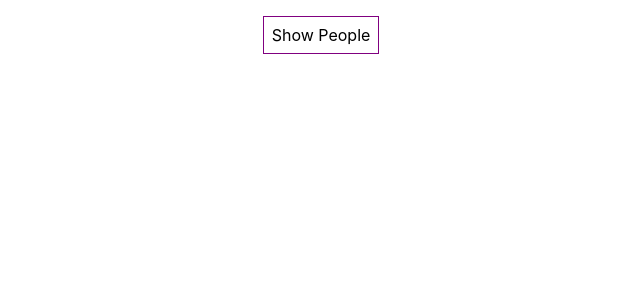
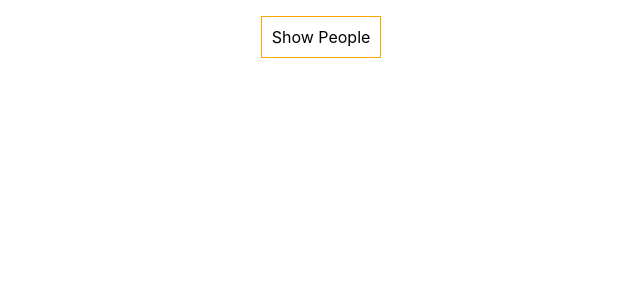
Before and after one commit to nickitza/react_complete_guide, a React (Create React App) app: page / in a window 1280 px wide. Shown: the top 300 px of the page, without its empty margins (319-959 px from the left). Built offline with nearby package versions, Linux system fonts and the light colour scheme.

Commit message:
button inline styling

```diff
--- a/src/App.js
+++ b/src/App.js
@@ -28,11 +28,11 @@ class App extends Component {
   }
 
   render(){
-    const style = {
+    const buttonStyle = {
       backgroundColor: 'white',
       font: 'inherit',
-      border: '1px solid purple',
-      padding: '8px',
+      border: '1px solid orange',
+      padding: '10px',
       cursor: 'pointer'
     }
 
@@ -53,7 +53,7 @@ class App extends Component {
     return (
       <div className="App">
       <button
-        style={style}
+        style={buttonStyle}
         //show or hide person components
         onClick={this.togglePersonsHandler}
         >
--- a/src/Person/Person.css
+++ b/src/Person/Person.css
@@ -1,6 +1,6 @@
 .Person {
   width: 50%;
-  margin: 10px auto;
+  margin: 15px auto;
   border: 1px solid grey;
   padding: 60px;
   box-shadow: 0 2px 3px #ccc;
```
